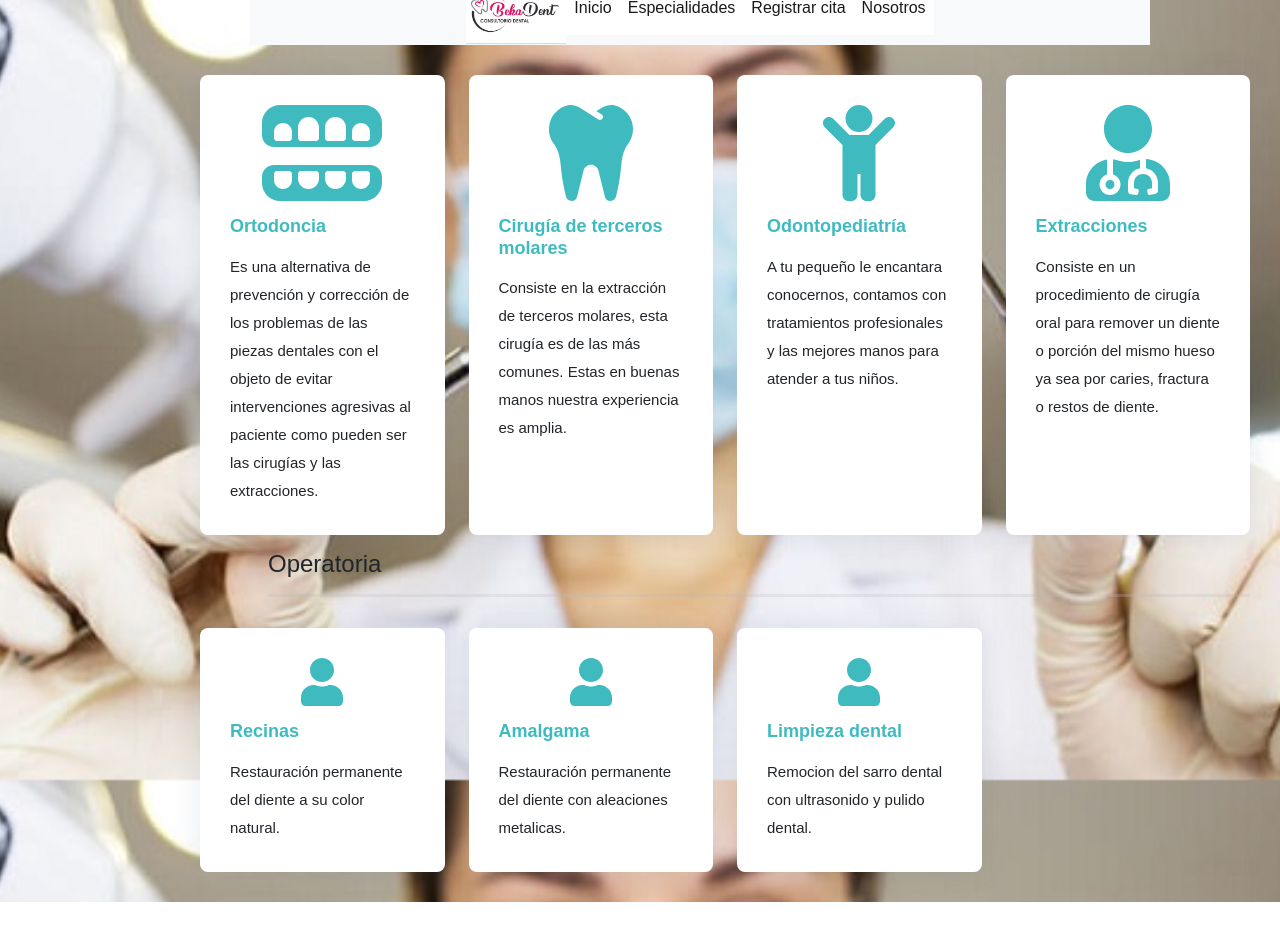
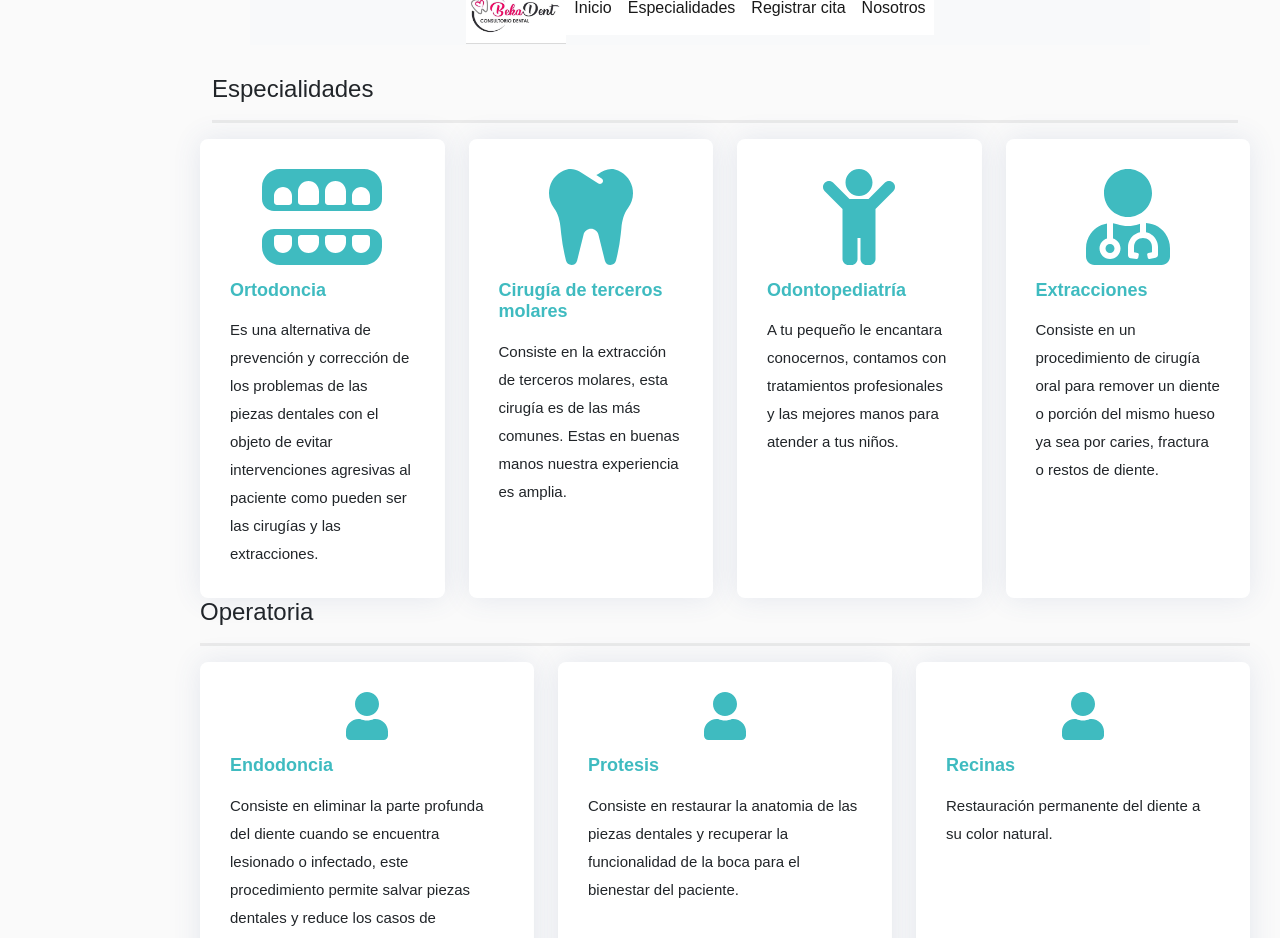
Before and after one commit to JeanAlarcon/Consultorio, a React (Create React App) app: page /especialidades in a window 1280 px wide. Shown: the part 20-958 px from the top of the page. Before the commit the page ends 922 px from the top, so only its background shows below. Built offline with nearby package versions, Linux system fonts and the light colour scheme; no server answers.

Commit message:
correccion de estilos

```diff
--- a/src/App.css
+++ b/src/App.css
@@ -16,7 +16,7 @@
 }*/
 
 body {
-  background: url(./assets/img/Dentista.jpg) no-repeat   fixed;
+  /*background: url(./assets/img/Dentista.jpg) no-repeat   fixed;*/
   -webkit-background-size: cover;
   -moz-background-size: cover;
   -o-background-size: cover;
--- a/src/Paginas/Pagina.css
+++ b/src/Paginas/Pagina.css
@@ -1,7 +1,4 @@
-.container {
-    padding-left: 80px ;
-    margin: 15px 0px;
-}
+
 
 main{
     max-width: 800px;
--- a/src/Paginas/Tratamientos.jsx
+++ b/src/Paginas/Tratamientos.jsx
@@ -6,6 +6,11 @@ function Especialidades(){
 return(
     <section id="featured-services" className="featured-services">
     <div className="containerEspecialidades" data-aos="fade-up">
+
+    <div className="container">
+        <h4 className="titlilo">Especialidades</h4>
+        <hr className="solid"></hr>
+    </div>
 
       <div className="row">
         <div className="col-md-6 col-lg-3 d-flex align-items-stretch mb-5 mb-lg-0">
@@ -49,9 +54,26 @@ return(
           <hr className="solid"></hr>
         </div>
 
+        <div className="col-md-6 col-lg-4 d-flex align-items-stretch mb-5 mb-lg-0">
+          <div className="icon-box" data-aos="fade-up" data-aos-delay="400">
+            <div className="icon"><FontAwesomeIcon icon={faUser}  /></div>
+            <h4 className="title">Endodoncia</h4>
+            <p className="description">Consiste en eliminar la parte profunda del diente cuando se encuentra
+            lesionado o infectado, este procedimiento permite salvar piezas dentales y reduce los casos de
+            estraccion.</p>
+          </div>
+        </div>
 
+        <div className="col-md-6 col-lg-4 d-flex align-items-stretch mb-5 mb-lg-0">
+          <div className="icon-box" data-aos="fade-up" data-aos-delay="400">
+            <div className="icon"><FontAwesomeIcon icon={faUser}  /></div>
+            <h4 className="title">Protesis</h4>
+            <p className="description">Consiste en restaurar la anatomia de las piezas dentales y recuperar
+            la funcionalidad de la boca para el bienestar del paciente.</p>
+          </div>
+        </div>
 
-        <div className="col-md-6 col-lg-3 d-flex align-items-stretch mb-5 mb-lg-0">
+        <div className="col-md-6 col-lg-4 d-flex align-items-stretch mb-5 mb-lg-0">
           <div className="icon-box" data-aos="fade-up" data-aos-delay="400">
             <div className="icon"><FontAwesomeIcon icon={faUser}  /></div>
             <h4 className="title">Recinas</h4>
@@ -59,7 +81,7 @@ return(
           </div>
         </div>
 
-        <div className="col-md-6 col-lg-3 d-flex align-items-stretch mb-5 mb-lg-0">
+        <div className="col-md-6 col-lg-4 d-flex align-items-stretch mb-5 mb-lg-0">
           <div className="icon-box" data-aos="fade-up" data-aos-delay="400">
             <div className="icon"><FontAwesomeIcon icon={faUser}  /></div>
             <h4 className="title">Amalgama</h4>
@@ -67,13 +89,17 @@ return(
           </div>
         </div>
 
-        <div className="col-md-6 col-lg-3 d-flex align-items-stretch mb-5 mb-lg-0">
+        <div className="col-md-6 col-lg-4 d-flex align-items-stretch mb-5 mb-lg-0">
           <div className="icon-box" data-aos="fade-up" data-aos-delay="400">
             <div className="icon"><FontAwesomeIcon icon={faUser}  /></div>
             <h4 className="title">Limpieza dental</h4>
             <p className="description">Remocion del sarro dental con ultrasonido y pulido dental.</p>
           </div>
         </div>
+
+
+        <hr/>
+
       </div>
 
     </div>
```
